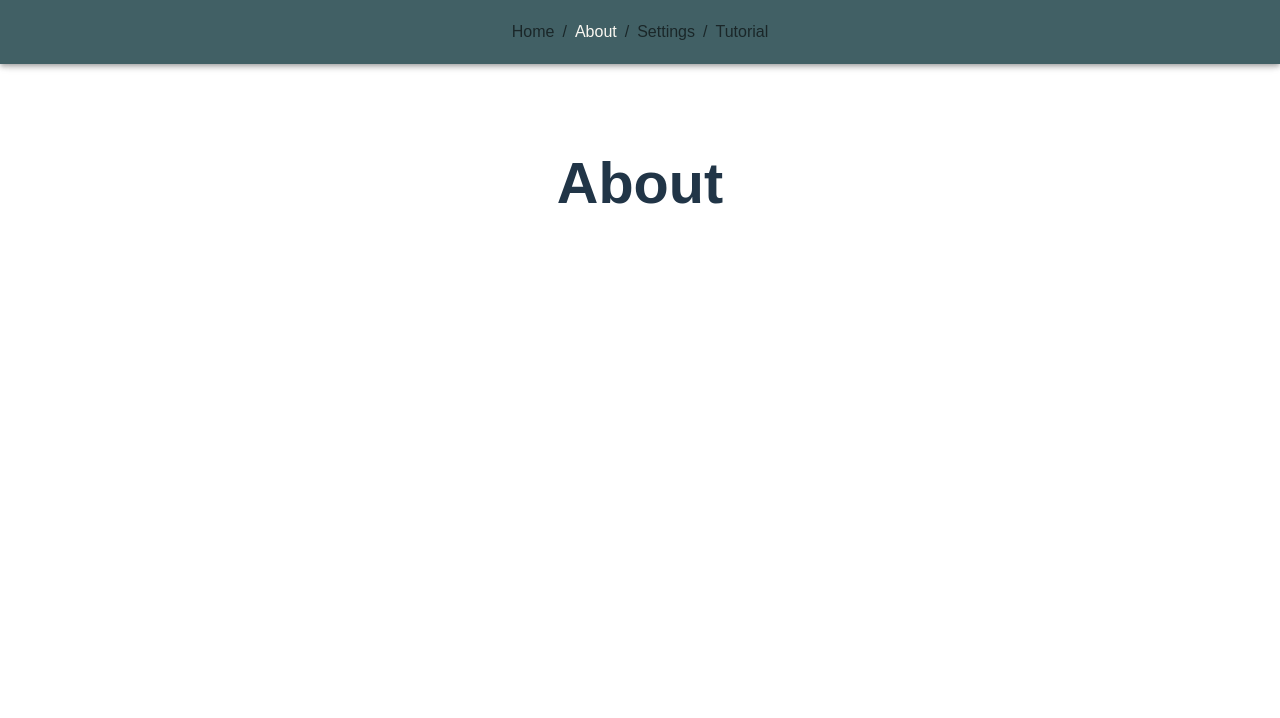
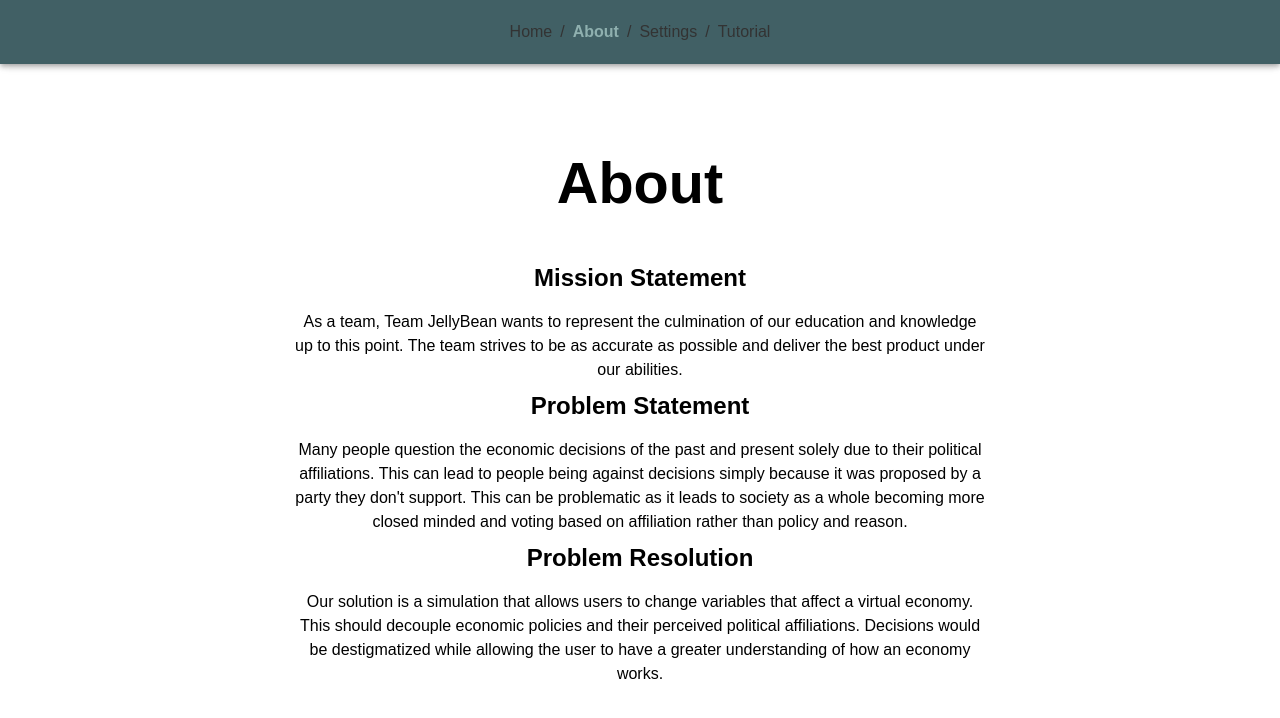
Before and after one commit to KhuramC/EconomySim, a React (Vite) app in the folder frontend/: page /about in a window 1280 px wide. Shown: the top 718 px of the page. Built offline with nearby package versions, Linux system fonts and the light colour scheme.

Commit message:
Added in DarkMode/LightMode Settings

```diff
--- a/frontend/src/App.tsx
+++ b/frontend/src/App.tsx
@@ -1,25 +1,40 @@
 import React, { useState, useEffect } from "react";
 import { Routes } from './Routes.jsx';
-import Theme from './components/Theme.jsx'
+import getTheme from './components/Theme.jsx'
 import './App.css'
 import {
   ThemeProvider,
+  Box
 } from '@mui/material';
 
 function App() {
   const [textSize, setTextSize] = useState(18);
   const [volume, setVolume] = useState(50);
+  const [mode, setMode] = useState("light");
+  const theme = getTheme(mode);
 
   // Update CSS variable for font size globally
   useEffect(() => {
     document.documentElement.style.setProperty("--app-font-size", `${textSize}px`);
   }, [textSize]);
 
-  const theme = Theme;
+  useEffect(() => {
+    const root = document.body; // target the body element
+    root.style.backgroundColor = theme.palette.background.default;
+    root.style.color = theme.palette.text.primary;
+    root.style.transition = "background-color 0.5s ease, color 0.5s ease";
+  }, [theme]);
   return (
     <>
       <ThemeProvider theme={theme}>
-        <Routes textSize={textSize} setTextSize={setTextSize} volume={volume} setVolume={setVolume}/>
+
+        <Routes textSize={textSize}
+                setTextSize={setTextSize}
+                volume={volume}
+                setVolume={setVolume}
+                mode={mode}          // pass down mode
+                setMode={setMode}/>
+
       </ThemeProvider>
     </>
   )
--- a/frontend/src/Routes.jsx
+++ b/frontend/src/Routes.jsx
@@ -8,7 +8,7 @@ import TutorialPage from './pages/Tutorial';
 import Navbar from './components/Navbar';
 import SimulationHandler from './pages/simulation/simulation_handler';
 
-export const Routes = ({ textSize, setTextSize, volume, setVolume }) => {
+export const Routes = ({ textSize, setTextSize, volume, setVolume, mode, setMode }) => {
 
   const [isSimulationStarted, setSimulationStarted] = useState(false);
 
@@ -49,6 +49,8 @@ export const Routes = ({ textSize, setTextSize, volume, setVolume }) => {
               setTextSize={setTextSize}
               volume={volume}
               setVolume={setVolume}
+              mode={mode}
+              setMode={setMode}
             />
           }
         />
--- a/frontend/src/components/Navbar.jsx
+++ b/frontend/src/components/Navbar.jsx
@@ -7,13 +7,15 @@ import {
     Box,
     Typography,
     Breadcrumbs,
-    Link
+    Link,
+    useTheme
 } from "@mui/material";
 
 
 
 function Navbar() {
     const location = useLocation();
+    const theme = useTheme();
 
     const links = [
         { label: "Home", path: "/" },
@@ -21,6 +23,11 @@ function Navbar() {
         { label: "Settings", path: "/settings" },
         { label: "Tutorial", path: "/Tutorial" },
     ];
+
+    // Pick a color for active link based on mode
+    const activeColor = theme.palette.mode === "light"
+        ? theme.palette.primary.light  // dark green in light mode
+        : theme.palette.primary.dark; // lighter color in dark mode
 
 
     return (
@@ -37,7 +44,7 @@ function Navbar() {
                             location.pathname === link.path ? (
                                 <Typography
                                     key={link.path}
-                                    color="#faf7f1"
+                                    sx={{ color: activeColor, fontWeight: "bold" }}
                                 >
                                     {link.label}
                                 </Typography>
--- a/frontend/src/components/Theme.jsx
+++ b/frontend/src/components/Theme.jsx
@@ -1,12 +1,14 @@
-import { createTheme, ThemeProvider } from "@mui/material";
-
+import { createTheme } from "@mui/material";
 import { deepOrange, yellow, lightBlue, lightGreen } from "@mui/material/colors";
 
-const theme = createTheme({
+// Function that returns a theme based on mode ("light" or "dark")
+const getTheme = (mode = "light") =>
+  createTheme({
     typography: {
       fontFamily: ["Arial"].join(","),
     },
     palette: {
+      mode, // "light" or "dark" mode
       primary: {
         light: "#8fb0af",
         main: "#216654",
@@ -25,11 +27,16 @@ const theme = createTheme({
         selectedOpacity: 1,
       },
       background: {
-      default: "#1e201dff",
+        default: mode === "light" ? "#ffffffff" : "#1e201dff",
+        paper: mode === "light" ? "#ffffffff" : "#2b2c28",
+      },
+      text: {
+        primary: mode === "light" ? "#000000ff" : "#ffffff",
+        secondary: mode === "light" ? "#333333" : "#cccccc",
       },
       title: {
-      default: "#fffc52ff",
-      secondary: "#39502dff",
+        default: mode === "light" ? "#216654" : "#fffc52ff",
+        secondary: mode === "light" ? "#39502dff" : "#39502dff",
       },
     },
     components: {
@@ -39,7 +46,7 @@ const theme = createTheme({
             textDecoration: "none",
             "&:hover": {
               textDecoration: "underline",
-            color: "#7c7c7c", // Change this to your desired hover color
+              color: "#7c7c7c",
             },
           },
         },
@@ -63,4 +70,4 @@ const theme = createTheme({
     },
   });
 
-export default theme;
+export default getTheme;
--- a/frontend/src/pages/About.jsx
+++ b/frontend/src/pages/About.jsx
@@ -25,24 +25,24 @@ function About() {
         minWidth="500px"
       >
           <h1>About</h1>
-          <Typography variant="h5" color="white" sx={{fontWeight: "bold",paddingBottom: 2, paddingTop: 1}}>
+          <Typography variant="h5" sx={{fontWeight: "bold",paddingBottom: 2, paddingTop: 1}}>
             Mission Statement
           </Typography>
-          <Typography variant="body1" color="white" sx={{paddingLeft: 10, paddingRight: 10}} >
+          <Typography variant="body1" sx={{paddingLeft: 10, paddingRight: 10}} >
             As a team, Team JellyBean wants to represent the culmination of our education and knowledge up to this point.
             The team strives to be as accurate as possible and deliver the best product under our abilities.
           </Typography>
-          <Typography variant="h5" color="white" sx={{fontWeight: "bold",paddingBottom: 2, paddingTop: 1}}>
+          <Typography variant="h5" sx={{fontWeight: "bold",paddingBottom: 2, paddingTop: 1}}>
             Problem Statement
           </Typography>
-          <Typography variant="body1" color="white" sx={{paddingLeft: 10, paddingRight: 10}}>
+          <Typography variant="body1" sx={{paddingLeft: 10, paddingRight: 10}}>
             Many people question the economic decisions of the past and present solely due to their political affiliations. This can lead to people being against decisions simply because it was proposed by a party they don't support.
             This can be problematic as it leads to society as a whole becoming more closed minded and voting based on affiliation rather than policy and reason.
           </Typography>
-          <Typography variant="h5" color="white" sx={{fontWeight: "bold",paddingBottom: 2, paddingTop: 1}}>
+          <Typography variant="h5" sx={{fontWeight: "bold",paddingBottom: 2, paddingTop: 1}}>
             Problem Resolution
           </Typography>
-          <Typography variant="body1" color="white" sx={{paddingLeft: 10, paddingRight: 10}}>
+          <Typography variant="body1" sx={{paddingLeft: 10, paddingRight: 10}}>
             Our solution is a simulation that allows users to change variables that affect a virtual economy. This should decouple economic policies and their perceived political affiliations.
             Decisions would be destigmatized while allowing the user to have a greater understanding of how an economy works.
           </Typography>
--- a/frontend/src/pages/Settings.jsx
+++ b/frontend/src/pages/Settings.jsx
@@ -1,37 +1,60 @@
 import { useState } from "react";
 import { useEffect, useRef } from "react";
-import { Link } from "react-router-dom";
 import { usePopEffect } from "../hooks/usePopEffect";
 import {
-  Button,
-  createTheme,
-  ThemeProvider,
   Box,
   Grid,
-  Paper,
-  Container,
   Typography,
-  Stack
+  Switch,
+  FormControlLabel
 } from "@mui/material";
 
-function Settings({textSize, setTextSize, volume, setVolume}) {
+function Settings({ textSize, setTextSize, volume, setVolume, mode, setMode }) {
 
   usePopEffect(volume, volume / 100);
+
+  // Toggle handler for dark/light mode
+  const handleModeToggle = () => setMode(mode === "light" ? "dark" : "light");
+
   return (
     <Box p={10} height="100vh">
-      {/* Header at the very top */}
-      <h1>
-        Settings
-      </h1>
+      {/* Header */}
+      <h1>Settings</h1>
 
-      {/* One row = label + slider + value */}
-      <Grid container spacing={2} alignItems="center">
+      {/* Dark/Light Mode Toggle in Grid */}
+      <Grid container spacing={2} alignItems="center" sx={{ mt: 2 }}>
         <Grid item xs={3}>
-          <Typography style={{
+          <Typography
+            style={{
               width: "130px",
               textAlign: "left",
               fontSize: `${textSize}px`,
-           transition: "font-size 0.2s ease" }} >
+              transition: "font-size 0.2s ease"
+            }}
+          >
+            Theme:
+          </Typography>
+        </Grid>
+        <Grid item xs={6}>
+          <FormControlLabel
+            control={<Switch checked={mode === "dark"} onChange={handleModeToggle} />}
+            label={mode === "dark" ? "Dark Mode" : "Light Mode"}
+          />
+        </Grid>
+        <Grid item xs={3}></Grid> {/* Empty column for alignment */}
+      </Grid>
+
+      {/* Volume Slider */}
+      <Grid container spacing={2} alignItems="center" sx={{ mt: 2 }}>
+        <Grid item xs={3}>
+          <Typography
+            style={{
+              width: "130px",
+              textAlign: "left",
+              fontSize: `${textSize}px`,
+              transition: "font-size 0.2s ease"
+            }}
+          >
             Volume Control:
           </Typography>
         </Grid>
@@ -47,19 +70,32 @@ function Settings({textSize, setTextSize, volume, setVolume}) {
           />
         </Grid>
         <Grid item xs={3}>
-        <Typography style={{
+          <Typography
+            style={{
               width: "60px",
               textAlign: "right",
               fontSize: `${textSize}px`,
-          transition: "font-size 0.2s ease" }} >
+              transition: "font-size 0.2s ease"
+            }}
+          >
             {volume}%
           </Typography>
         </Grid>
       </Grid>
 
+      {/* Text Size Slider */}
       <Grid container spacing={2} alignItems="center" sx={{ mt: 1 }}>
         <Grid item xs={3}>
-          <Typography style={{ width: "130px", textAlign: "left", fontSize: `${textSize}px`, transition: "font-size 0.2s ease" }}>Text Size:</Typography>
+          <Typography
+            style={{
+              width: "130px",
+              textAlign: "left",
+              fontSize: `${textSize}px`,
+              transition: "font-size 0.2s ease"
+            }}
+          >
+            Text Size:
+          </Typography>
         </Grid>
         <Grid item xs={6}>
           <input
@@ -73,11 +109,14 @@ function Settings({textSize, setTextSize, volume, setVolume}) {
           />
         </Grid>
         <Grid item xs={3}>
-          <Typography style={{
+          <Typography
+            style={{
               width: "60px",
               textAlign: "right",
               fontSize: `${textSize}px`,
-            transition: "font-size 0.2s ease" }} >
+              transition: "font-size 0.2s ease"
+            }}
+          >
             {textSize}px
           </Typography>
         </Grid>
```
Also changed, not shown: 1 other file (tests, documents, lock files or other folders). Lines whose indentation alone changed are shown as unchanged.
